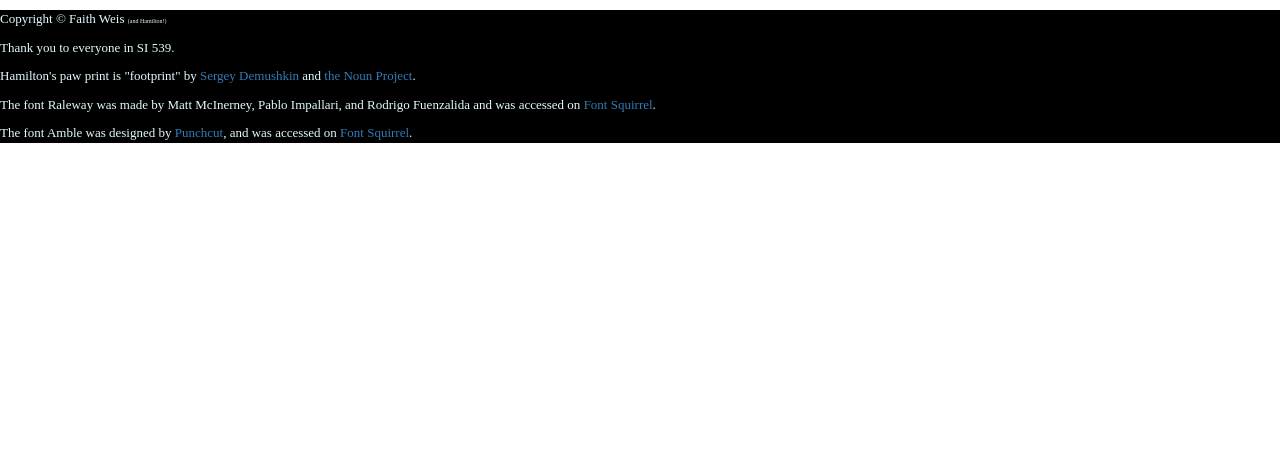
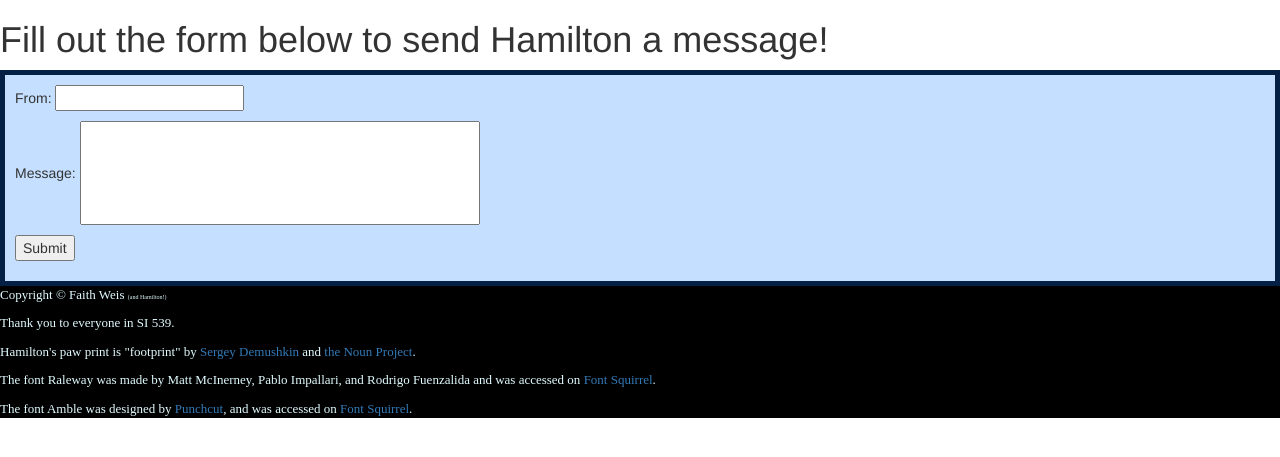
Before and after one commit to flw16/hamiltonacat, a Python web app: template templates/message.html in a window 1280 px wide. Shown: the part 132-589 px from the top of the page. Run offline with Jinja, Linux system fonts and the light colour scheme; the template is opened without the code that fills it, so the values that code supplies are empty; some libraries are stand-ins or nearby versions; some web fonts are replaced.

Commit message:
Form
Adding and styling form

```diff
--- a/static/styles.css
+++ b/static/styles.css
@@ -8,8 +8,20 @@
 	src: url('Amble-Regular.ttf');
 }
 
-body .message {
+body .message .letter {
+	padding: 10px;
+	border-color: #042045;
+	border-width: 5px;
+	border-style: solid;
+	background-color: #C4DFFF;
 
+}
+
+
+body .message #textbox {
+	width: 400px;
+	height: 100px;
+	padding: 50px;
 }
 
 body .photos {
--- a/templates/message.html
+++ b/templates/message.html
@@ -2,5 +2,13 @@
 
 {% block content %}
 
-	<p></p>
+<div class="message">
+	<h1>Fill out the form below to send Hamilton a message!</h1>
+	<div class="letter"
+		<form method="post" action="/">
+		<p>From:    <input type="text" name="sender"/>
+	    <p>Message: <input id="textbox" type="text" name="message"/></p>
+	    <p><input type="submit"></p></form>
+	</div>
+</div>
 {%endblock%}
```
